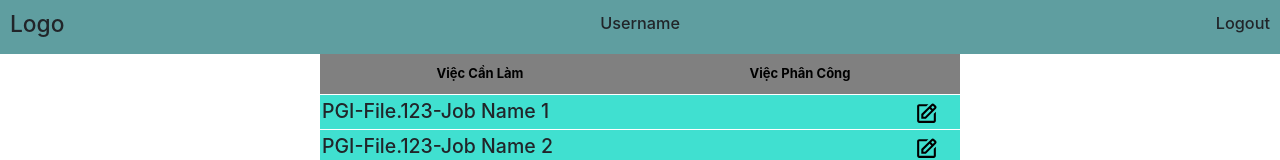
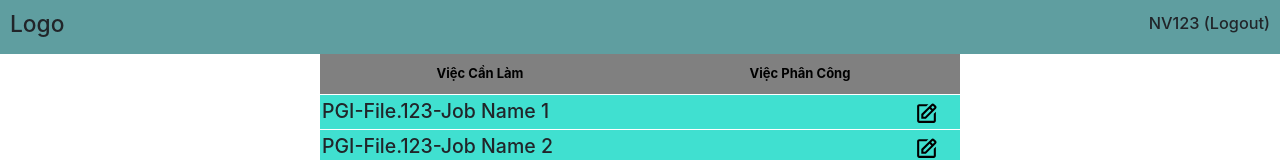
Before and after one commit to lehunghxt/demo-react, a React (Create React App) app: page / in a window 1280 px wide. Shown: the top 160 px of the page. Built offline with nearby package versions, Linux system fonts and the light colour scheme; no server answers.

Commit message:
change header

```diff
--- a/src/components/Header/Header.js
+++ b/src/components/Header/Header.js
@@ -7,11 +7,8 @@ function Header() {
             <div className='header-left'>
                 <h3>Logo</h3>
             </div>
-            <div className='header-center'>
-                <h5>Username</h5>
-            </div>
             <div className='header-right'>
-                <h5>Logout</h5>
+                <h5>NV123 (Logout)</h5>
             </div>
         </div>
     )
```
